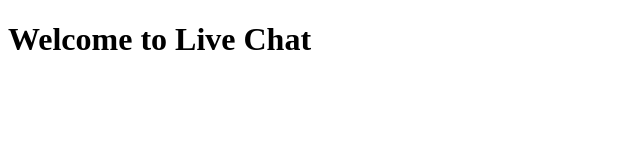
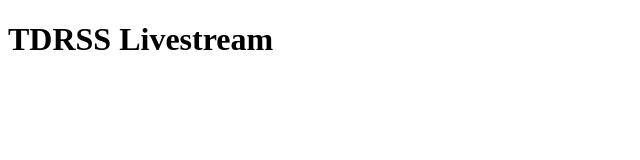
Before and after one commit to PShadowProductions/LiveChat, a plain HTML site: page livechat.html in a window 1280 px wide. Shown: the whole page, without its empty margins (0-640 px from the left). Drawn offline with Linux system fonts and the light colour scheme.

Commit message:
Update livechat.html

```diff
--- a/livechat.html
+++ b/livechat.html
@@ -4,7 +4,7 @@
   <title>Live Chat</title>
 </head>
 <body>
-  <h1>Welcome to Live Chat</h1>
+  <h1>TDRSS Livestream</h1>
   <!-- Embed your Teams Chat widget here -->
 <!DOCTYPE html><html><body><script type="text/javascript" src="https://res.public.onecdn.static.microsoft/customerconnect/v1/7dttl/init.js" id="chatbot" environmentId="7556d6ee-fe9f-ebb4-b17b-6db605865110" crossorigin="anonymous"></script></body></html>
 </body>
```
